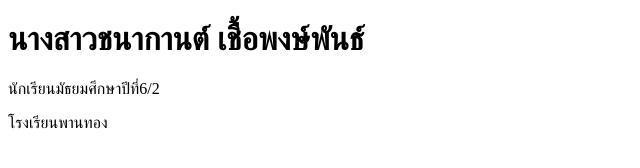
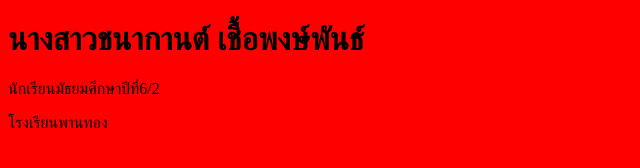
Before and after one commit to 16348-chanakan/portfolio, a plain HTML site: page index.html in a window 1280 px wide. Shown: the whole page, without its empty margins (0-640 px from the left). Drawn offline with Linux system fonts and the light colour scheme.

Commit message:
Update index.html

```diff
--- a/index.html
+++ b/index.html
@@ -7,7 +7,7 @@
     <title>Portfolio ชนากานต์</title>
 
 </head>
-<body>
+<body bgcolor=red>
 <h1>นางสาวชนากานต์ เชื้อพงษ์พันธ์</h1>
 <p>นักเรียนมัธยมศึกษาปีที่6/2</p>
 <p>โรงเรียนพานทอง</p>
```
